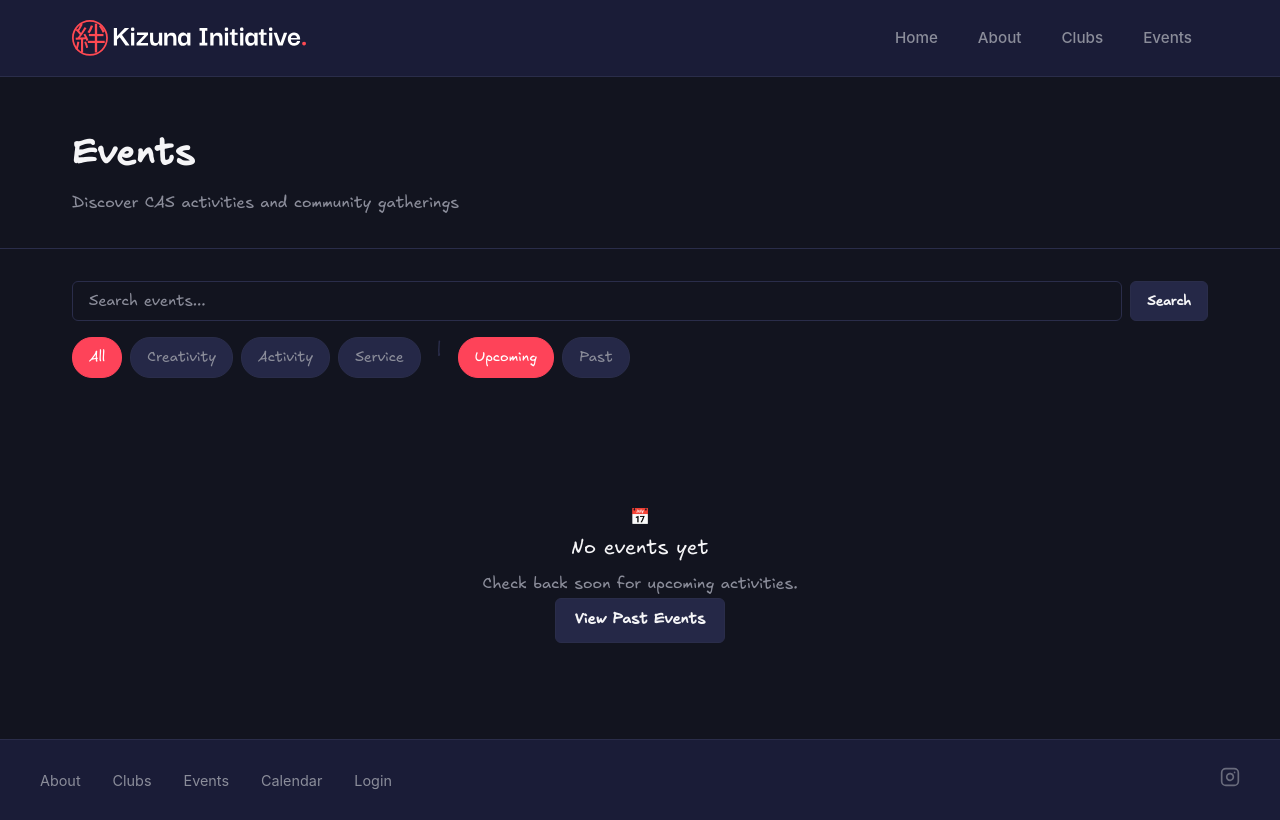
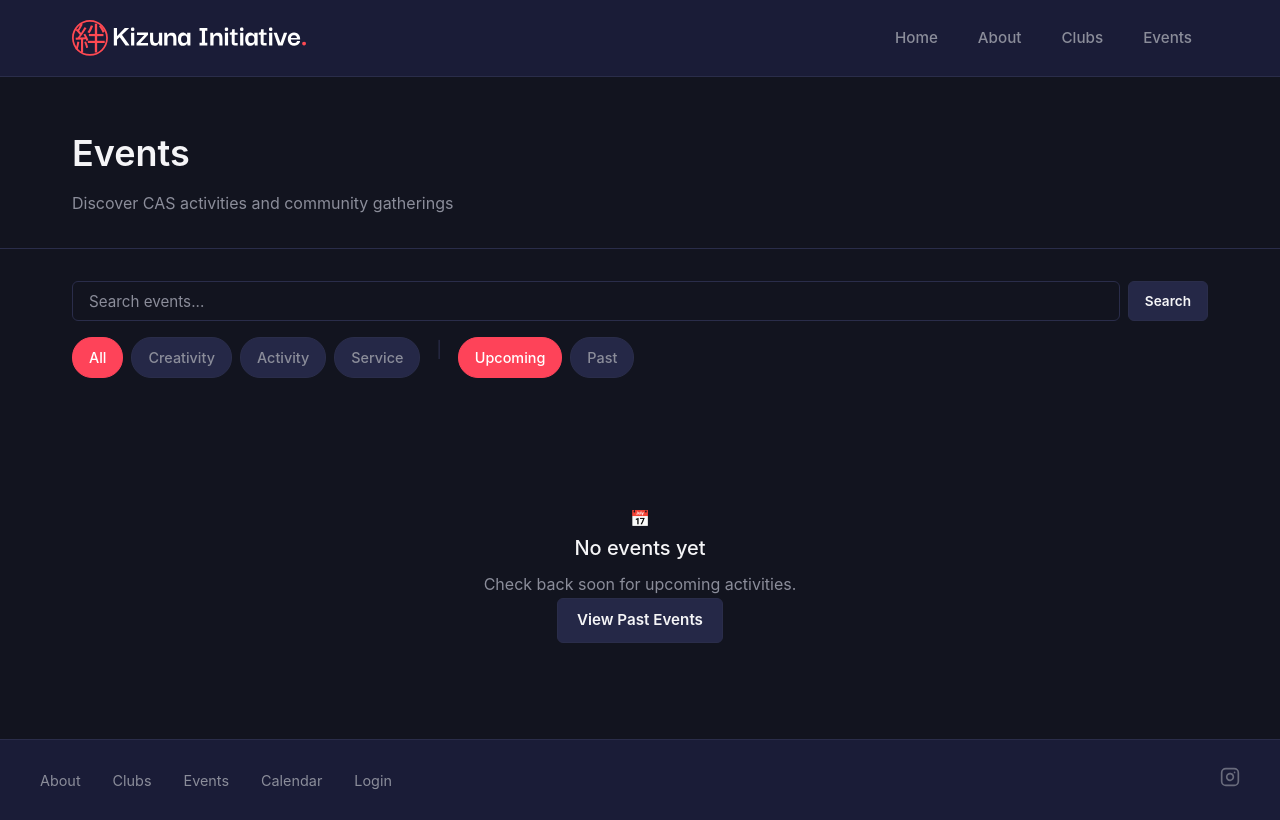
Before and after one commit to nitrimandylis/kizuna, a Flask app: page /events/ in a window 1280 px wide. Run offline with Flask 3, Linux system fonts and the light colour scheme; data that the repository does not hold is empty; some libraries are stand-ins or nearby versions.

Commit message:
style: Use system font for functional text
This commit updates the typography to use the system font for functional text like buttons and navigation, while reserving the handwritten 'Excalifont' for specific headings and body text to maintain the brand's aesthetic.

```diff
--- a/static/css/style.css
+++ b/static/css/style.css
@@ -50,7 +50,7 @@ html {
 }
 
 body {
-    font-family: var(--font-sans);
+    font-family: var(--font-system);
     font-size: 1rem;
     line-height: 1.6;
     color: var(--text);
@@ -62,8 +62,12 @@ body {
 
 /* HEADINGS */
 h1, h2, h3, h4, h5, h6 {
+    font-family: var(--font-system);
+    font-weight: 400;
+}
+
+.font-handwritten {
     font-family: var(--font-sans);
-    font-weight: 400;
 }
 
 img {
@@ -253,7 +257,7 @@ main {
     justify-content: center;
     gap: 0.5rem;
     padding: 0.6rem 1.2rem;
-    font-family: inherit;
+    font-family: var(--font-system);
     font-size: 0.95rem;
     font-weight: 600;
     border: none;
@@ -795,7 +799,7 @@ main {
 .form-input {
     width: 100%;
     padding: 0.75rem 1rem;
-    font-family: inherit;
+    font-family: var(--font-system);
     font-size: 1rem;
     background: var(--bg);
     border: 1px solid var(--border);
@@ -1388,7 +1392,7 @@ main {
     flex: 1;
     min-width: 200px;
     padding: 0.6rem 1rem;
-    font-family: inherit;
+    font-family: var(--font-system);
     font-size: 0.95rem;
     background: var(--bg);
     border: 1px solid var(--border);
--- a/templates/about.html
+++ b/templates/about.html
@@ -15,7 +15,7 @@
     <section class="about-intro">
         <div class="container">
             <h1 class="about-title">The Kizuna Initiative</h1>
-            <p class="about-subtitle">
+            <p class="about-subtitle font-handwritten">
                 The Kizuna Initiative is a proposed self-governing, student-led committee designed to unite and empower the IBDP student community through structured collaboration, academic enrichment, and meaningful service.
             </p>
 
@@ -33,11 +33,11 @@
                 <div class="card about-meaning-card">
                     <div class="detail-section">
                         <h2 class="about-meaning-title">Kizuna <span class="about-kanji">(絆)</span></h2>
-                        <p class="about-meaning-text">
+                        <p class="about-meaning-text font-handwritten">
                             Kizuna (絆) is a Japanese word meaning 'bonds between people'. Our initiative is about creating bonds across the IBDP community. Connecting students working on similar CAS projects, linking passionate learners through subject clubs, and building lasting relationships through shared events.
                         </p>
                         <blockquote class="about-quote">
-                            <p>"We bring together people who want to build things, share ideas, and turn the IB experience into something more than just exams and deadlines."</p>
+                            <p class="font-handwritten">"We bring together people who want to build things, share ideas, and turn the IB experience into something more than just exams and deadlines."</p>
                         </blockquote>
                         <a href="https://www.instagram.com/kizuna.initiative/" target="_blank" rel="noopener noreferrer" class="instagram-link">
                             <svg class="instagram-icon" viewBox="0 0 24 24" fill="none" stroke="currentColor" stroke-width="2" stroke-linecap="round" stroke-linejoin="round">
--- a/templates/home.html
+++ b/templates/home.html
@@ -7,7 +7,7 @@
     <section class="hero-section">
         <div class="hero-content">
             <img src="{{ url_for('static', filename='images/kizuna-logo-small.svg') }}" alt="Kizuna" class="hero-logo">
-            <h1>Connect. <span>Collaborate.</span> Grow.</h1>
+            <h1 class="font-handwritten">Connect. <span>Collaborate.</span> Grow.</h1>
             <p class="hero-tagline">Your IBDP community for CAS experiences, clubs, and events.</p>
         </div>
     </section>
```
